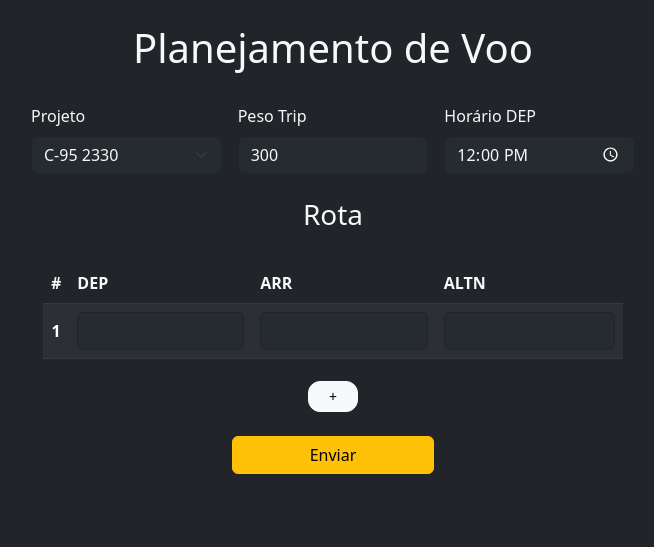
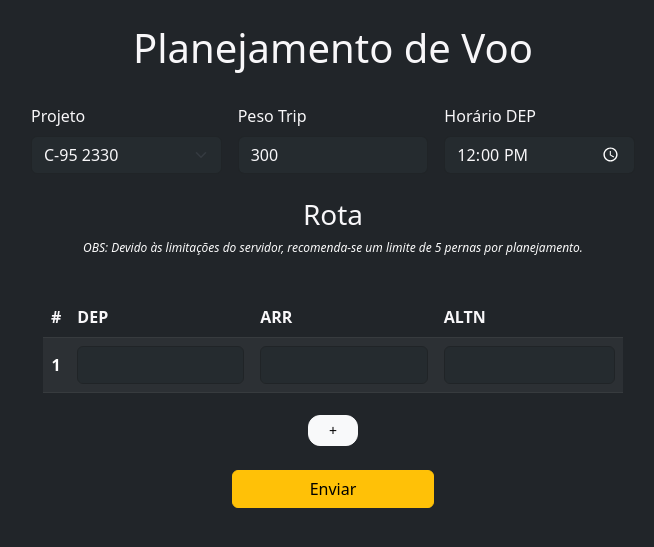
Before and after one commit to thalestmm/Pegasus, a Django app: page /planner/ in a window 1280 px wide. Shown: the part 59-606 px from the top of the page, without its empty margins (307-961 px from the left). Run offline with Django 4.2, Linux system fonts and the light colour scheme; data comes from the database, SQL or seed files in the repository; some libraries are stand-ins or nearby versions.

Commit message:
more observations

```diff
--- a/mission_planner/templates/mission_planner/planner_form.html
+++ b/mission_planner/templates/mission_planner/planner_form.html
@@ -42,6 +42,9 @@
 
     <br>
     <h3 class="text-center">Rota</h3>
+    <p class="text-center" style="font-weight: 300; font-size: 12px; color: #FBFBFB;">
+        <em>OBS: Devido às limitações do servidor, recomenda-se um limite de 5 pernas por planejamento.</em>
+    </p>
     <br>
     <div class="table-wrapper container-fluid">
     <table id="RouteTable" class="table table-dark table-striped align-middle">
--- a/mission_planner/templates/mission_planner/render_mission.html
+++ b/mission_planner/templates/mission_planner/render_mission.html
@@ -220,12 +220,13 @@
         <br>
         {% if gramet_url != False %}
         <div id="grametContainer" class="container-fluid justify-content-center col-md-6 d-print-none">
-            <img id="gramet" src="{{ gramet_url }}" width="100%">
+<!--            <img id="gramet" src="{{ gramet_url }}" width="100%">-->
+            <a href="{{ gramet_url }}">GRAMET</a>
         </div>
         <br>
         {% else %}
         <div id="grametContainer" class="container-fluid justify-content-center col-md-6 d-print-none">
-        <p class="text-center" style="font-size: 20px; font-weight: 600;">GRAMET indisponível</p>
+<!--        <p class="text-center" style="font-size: 20px; font-weight: 600;">GRAMET indisponível</p>-->
         </div>
         <br>
         {% endif %}
```
Also changed, not shown: 1 other file.
